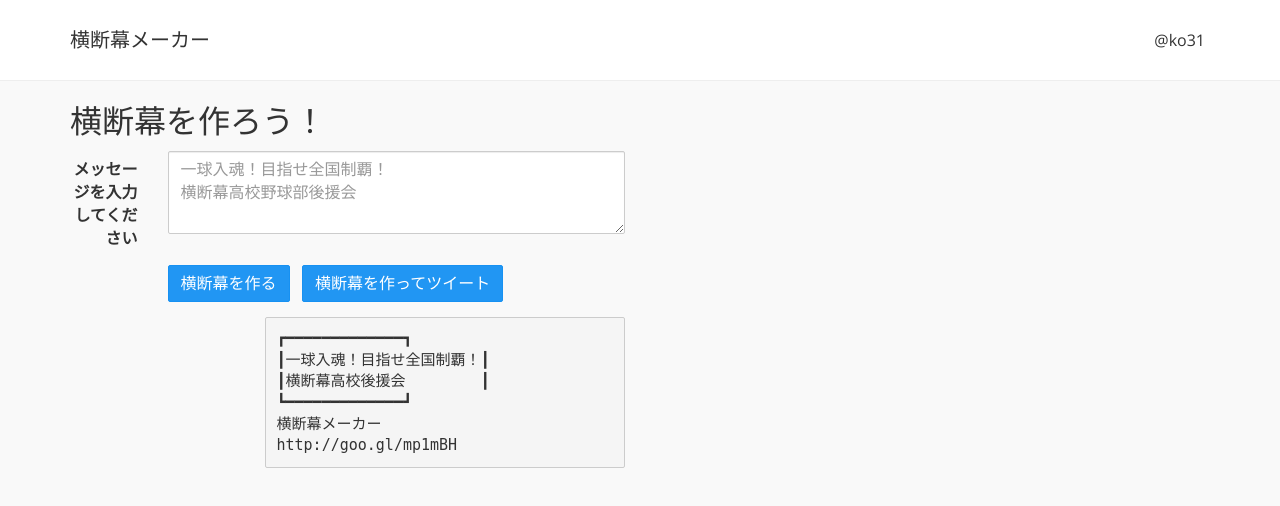
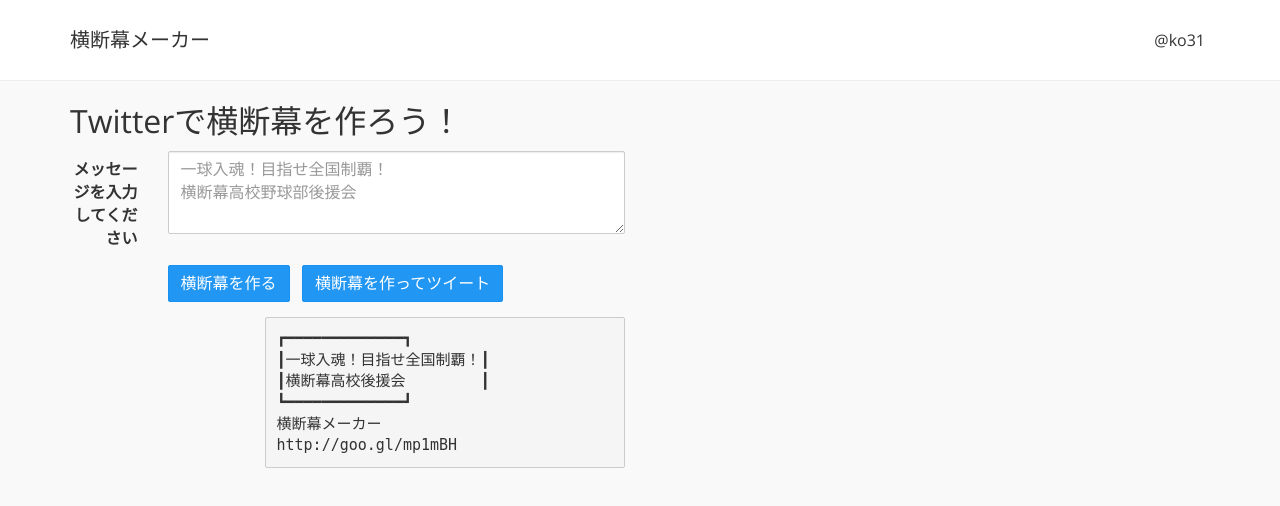
Before and after one commit to ko31/oudanmaku_maker, a plain HTML site: page index.html in a window 1280 px wide. Drawn offline with nearby package versions, Linux system fonts and the light colour scheme.

Commit message:
文言修正

```diff
--- a/index.html
+++ b/index.html
@@ -4,7 +4,7 @@
   <meta charset="UTF-8">
   <meta http-equiv="X-UA-Compatible" content="IE=edge">
   <meta name="viewport" content="width=device-width, initial-scale=1">
-  <title>横断幕メーカー</title>
+  <title>横断幕メーカー - Twitterで横断幕を作ろう！</title>
   <link rel="stylesheet" type="text/css" href="css/bootstrap.css">
   <link rel="stylesheet" type="text/css" href="css/style.css">
   <!--[if lt IE 9]>
@@ -35,7 +35,7 @@
   <div>
     <div class="row">
       <div class="col-lg-6">
-        <h1>横断幕を作ろう！</h1>
+        <h1>Twitterで横断幕を作ろう！</h1>
         <div class="bs-component">
           <form class="form-horizontal">
             <fieldset>
```
